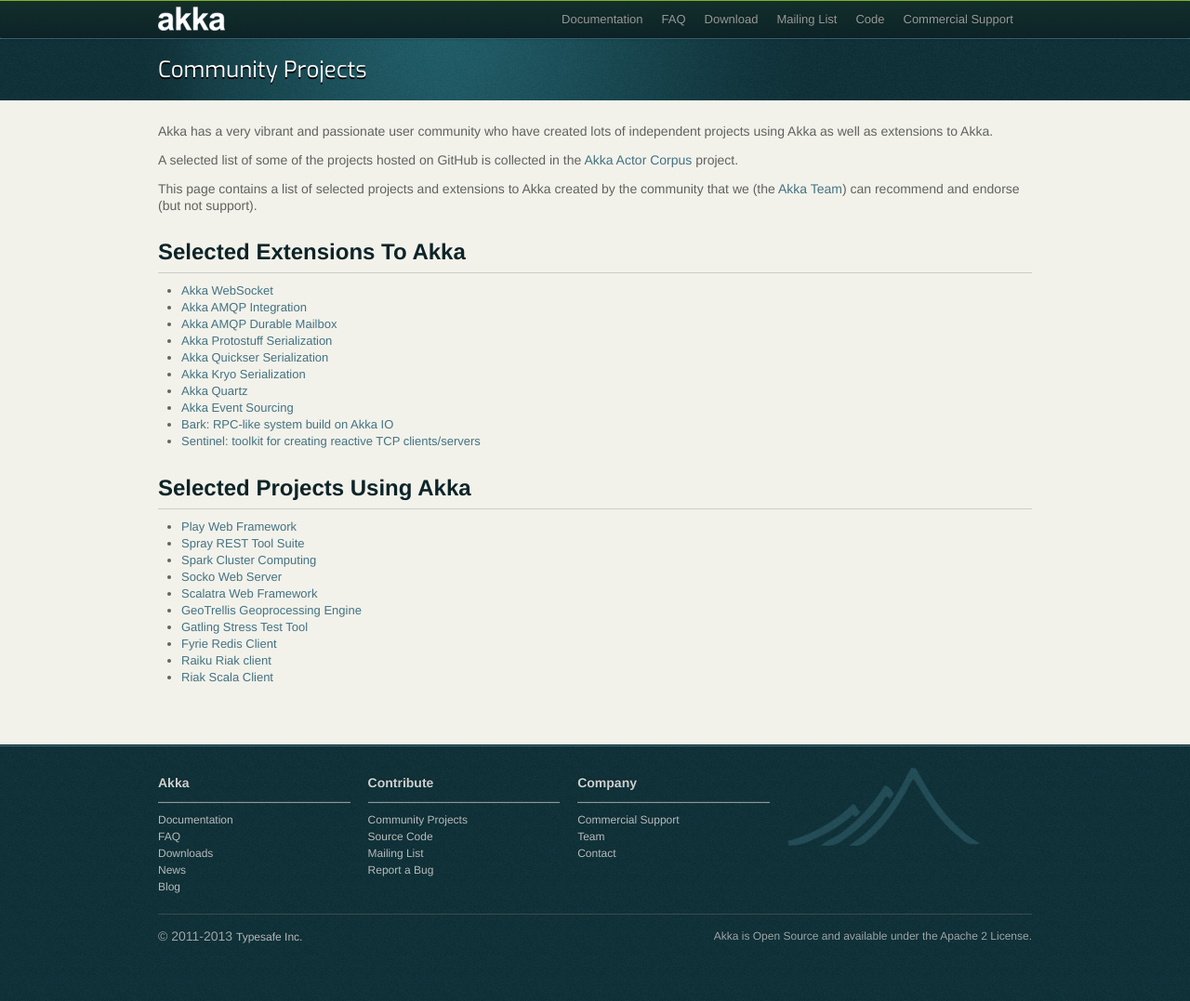
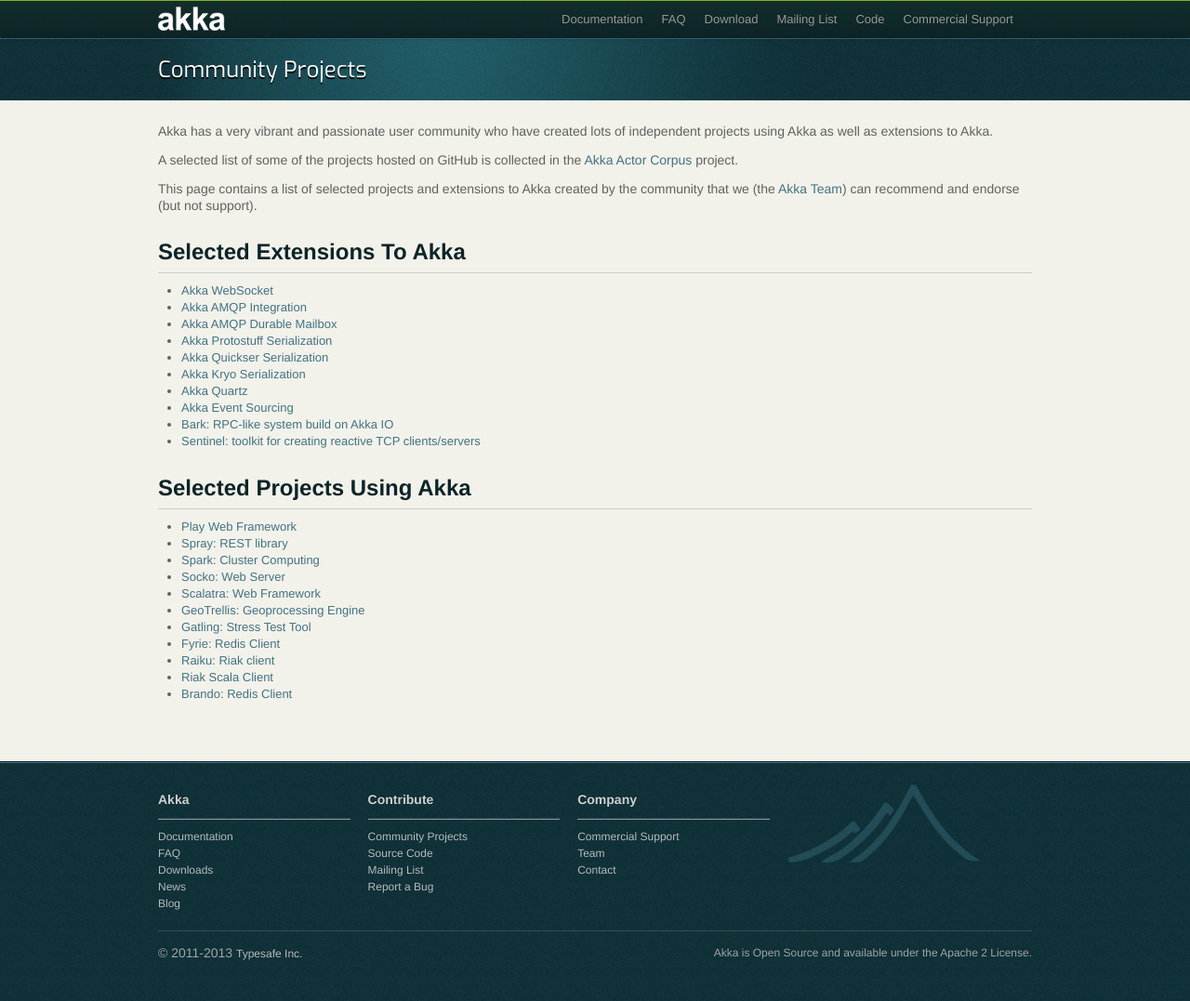
Before and after one commit to raboof/akka.github.com, a Jekyll site: the page built from community/index.md, in a window 1280 px wide. Shown: the whole page at 93% size. Built offline with Jekyll 4.4.1, drawn with Linux system fonts in a browser that asks for light colours.

Commit message:
Update index.md

```diff
--- a/community/index.md
+++ b/community/index.md
@@ -25,12 +25,13 @@
 ## Selected Projects Using Akka
 
 * [Play Web Framework](http://www.playframework.org/)
-* [Spray REST Tool Suite](http://spray.io)
-* [Spark Cluster Computing](http://spark-project.org/)
-* [Socko Web Server](http://sockoweb.org/)
-* [Scalatra Web Framework](http://www.scalatra.org/)
-* [GeoTrellis Geoprocessing Engine](http://www.azavea.com/products/geotrellis/)
-* [Gatling Stress Test Tool](http://gatling-tool.org/)
-* [Fyrie Redis Client](https://github.com/derekjw/fyrie-redis)
-* [Raiku Riak client](https://github.com/gideondk/Raiku)
+* [Spray: REST library](http://spray.io)
+* [Spark: Cluster Computing](http://spark-project.org/)
+* [Socko: Web Server](http://sockoweb.org/)
+* [Scalatra: Web Framework](http://www.scalatra.org/)
+* [GeoTrellis: Geoprocessing Engine](http://www.azavea.com/products/geotrellis/)
+* [Gatling: Stress Test Tool](http://gatling-tool.org/)
+* [Fyrie: Redis Client](https://github.com/derekjw/fyrie-redis)
+* [Raiku: Riak client](https://github.com/gideondk/Raiku)
 * [Riak Scala Client](http://riak.scalapenos.com/index.html)
+* [Brando: Redis Client](https://github.com/chrisdinn/brando)
```
